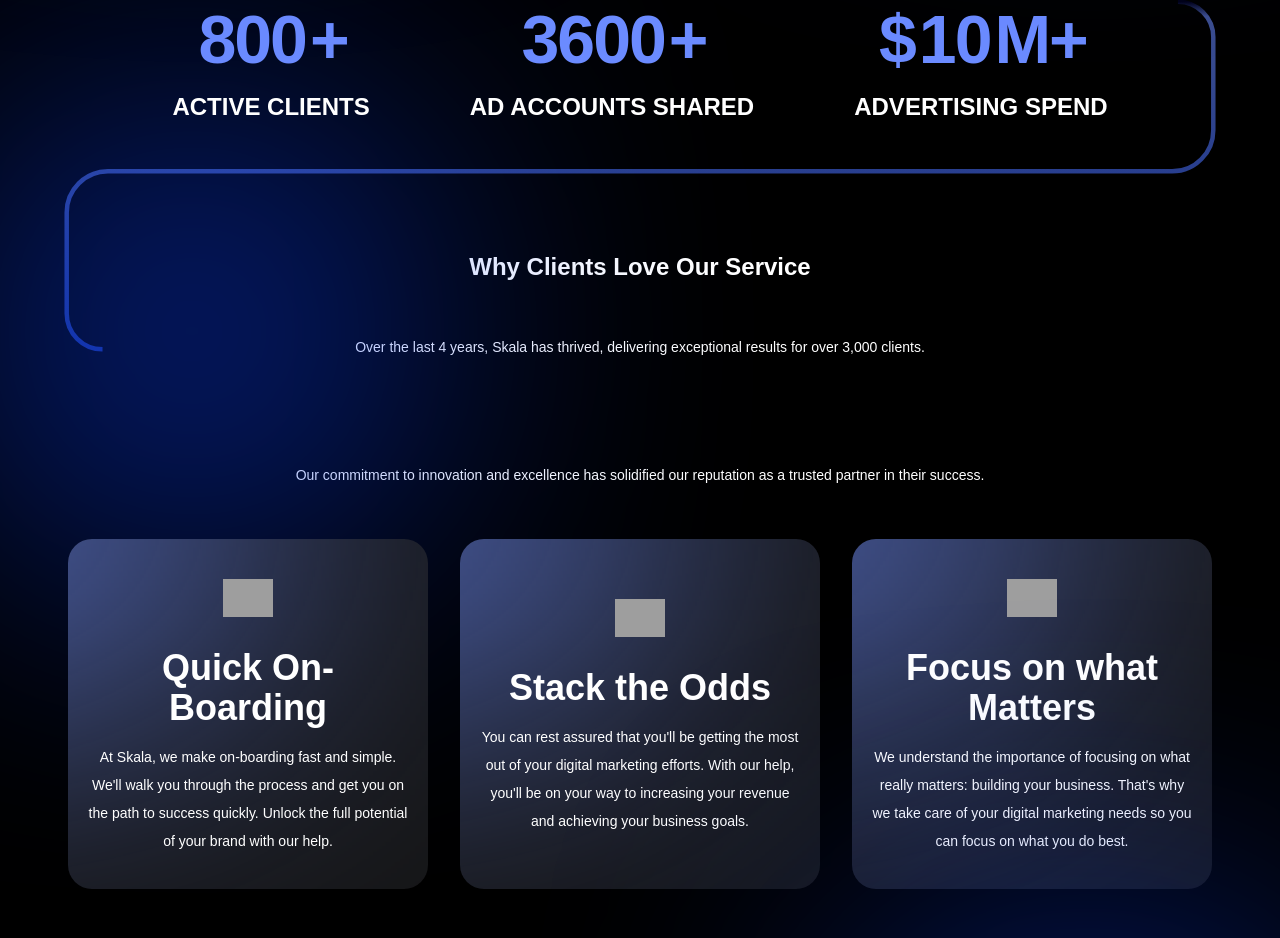
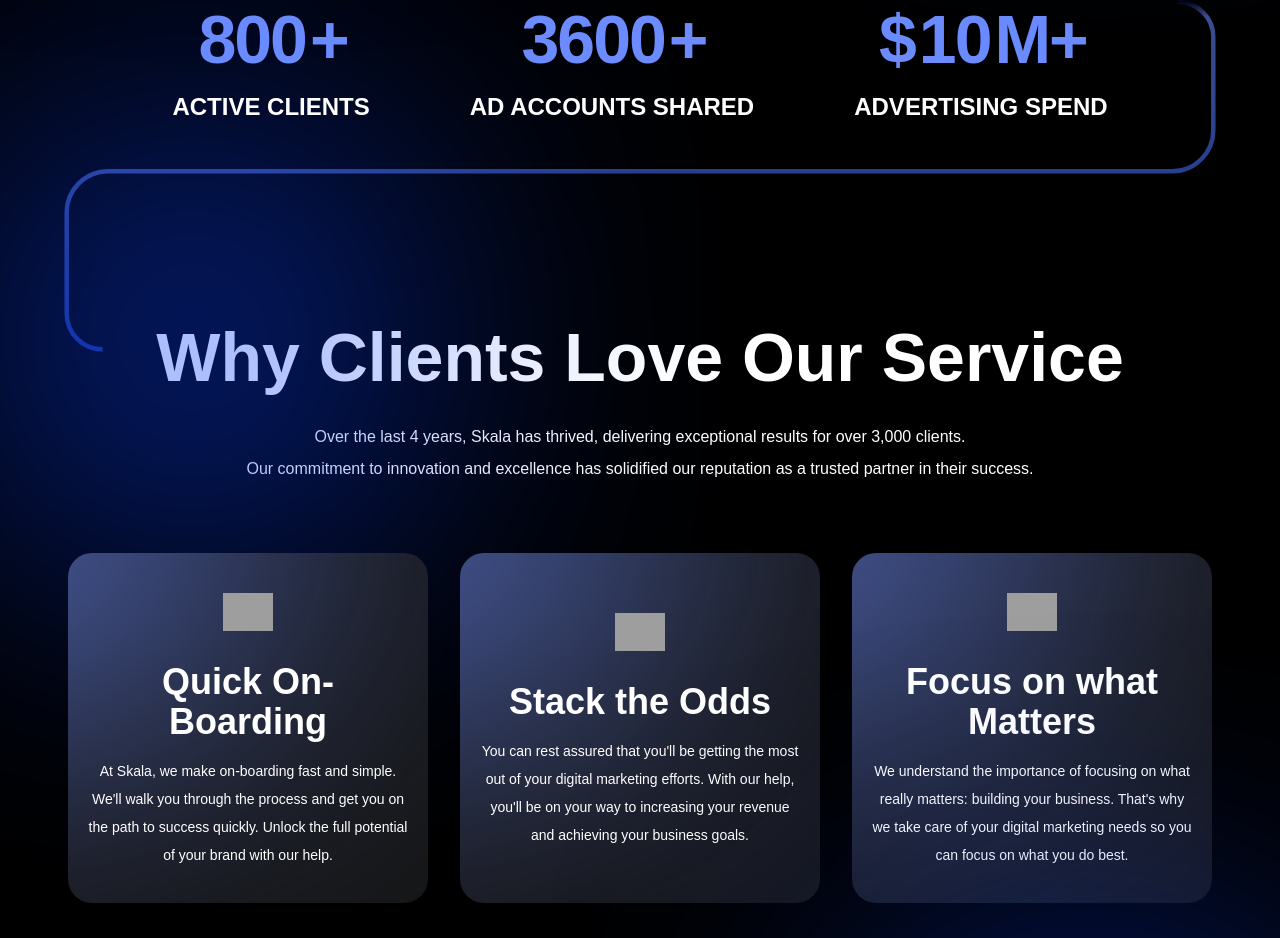
Before and after one commit to Parth0902/Sakala_Media, a Next.js app: page / in a window 1280 px wide. Shown: the part 2878-3816 px from the top of the page. Built offline with nearby package versions, Linux system fonts and the light colour scheme; grey boxes are pictures that could not be loaded.

Commit message:
fix:fixed responsiveness

```diff
--- a/components/home/FoundersMessage.tsx
+++ b/components/home/FoundersMessage.tsx
@@ -7,7 +7,7 @@
     <div className="w-full relative">
          <Gradient position="topRight" size={"large"} />
       {/* Founder Message Section */}
-      <section className="justify-center lg:px-24 flex flex-col items-center lg:flex-row lg:justify-center lg:gap-32 ">
+      <section className="justify-center lg:px-24 flex flex-col items-center xl:flex-row lg:justify-center lg:gap-32 ">
         <div className=" max-w-md mx-auto lg:mx-0 w-[381px] h-[508px] lg:w-[400px] lg:h-[600px] bg-[#000] border-2 border-[#6B8BFF] rounded-2xl relative">
            <div className="absolute bg-[#6B8BFF] blur-[30px] w-[381px] h-[260px] rounded-2xl"></div>
           <Image src={founderImage} alt="Founder"  className="rounded-2xl object-cover w-[381px] h-[508px] lg:w-[400px] lg:h-[600px] relative right-2 top-2" />
--- a/components/home/why-us/About.tsx
+++ b/components/home/why-us/About.tsx
@@ -14,7 +14,7 @@
             <div className="w-[300px] h-[217px] bottom-0 flex-shrink-0 bg-[#093EFCCC] blur-[150px] absolute  right-[-250px] z-[-1] lg:hidden"></div>
 
       <StatisticsSection />
-      <div className="flex flex-col lg:flex-row items-center justify-center gap-8">
+      <div className="flex flex-col xl:flex-row items-center justify-center gap-8">
         <QualitiesHighlights
           title="Quick On-Boarding"
           description="At Skala, we make on-boarding fast and simple. We'll walk you through the process and get you on the path to success quickly. Unlock the full potential of your brand with our help."
--- a/components/home/why-us/StatisticsSection.tsx
+++ b/components/home/why-us/StatisticsSection.tsx
@@ -65,13 +65,13 @@
         />
       </div>
 
-      <h2 className="text-[#FFF] text-center text-2xl font-bold lg:font-[68px] secondary-title pt-[110px]">
+      <h2 className="text-[#FFF] text-center text-2xl font-bold lg:text-[68px] secondary-title pt-[110px] lg:pt-[200px]">
         Why Clients Love Our Service
       </h2>
-      <p className="text-sm text-center font-medium description px-[35px] pt-1 lg:py-[50px]">
+      <p className="text-sm text-center font-medium description px-[35px] pt-1 lg:pt-[50px] lg:text-base">
         {description}
       </p>
-      <p className="text-sm text-center font-medium description px-[35px] pt-1 pb-[50px] lg:py-[50px]">
+      <p className="text-sm text-center font-medium description px-[35px] pt-1 pb-[10px] lg:pb-[70px] lg:text-base">
         {description2}
       </p>
     </div>
```
